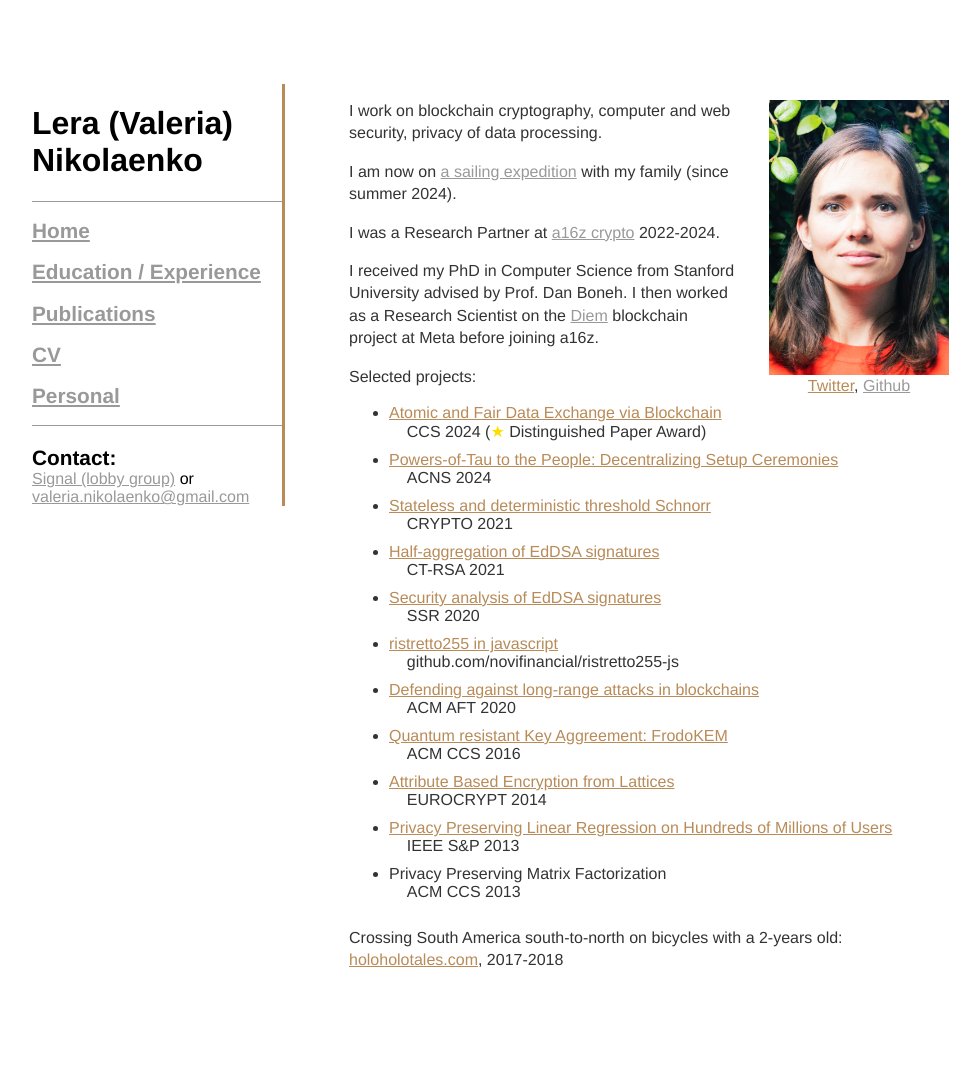
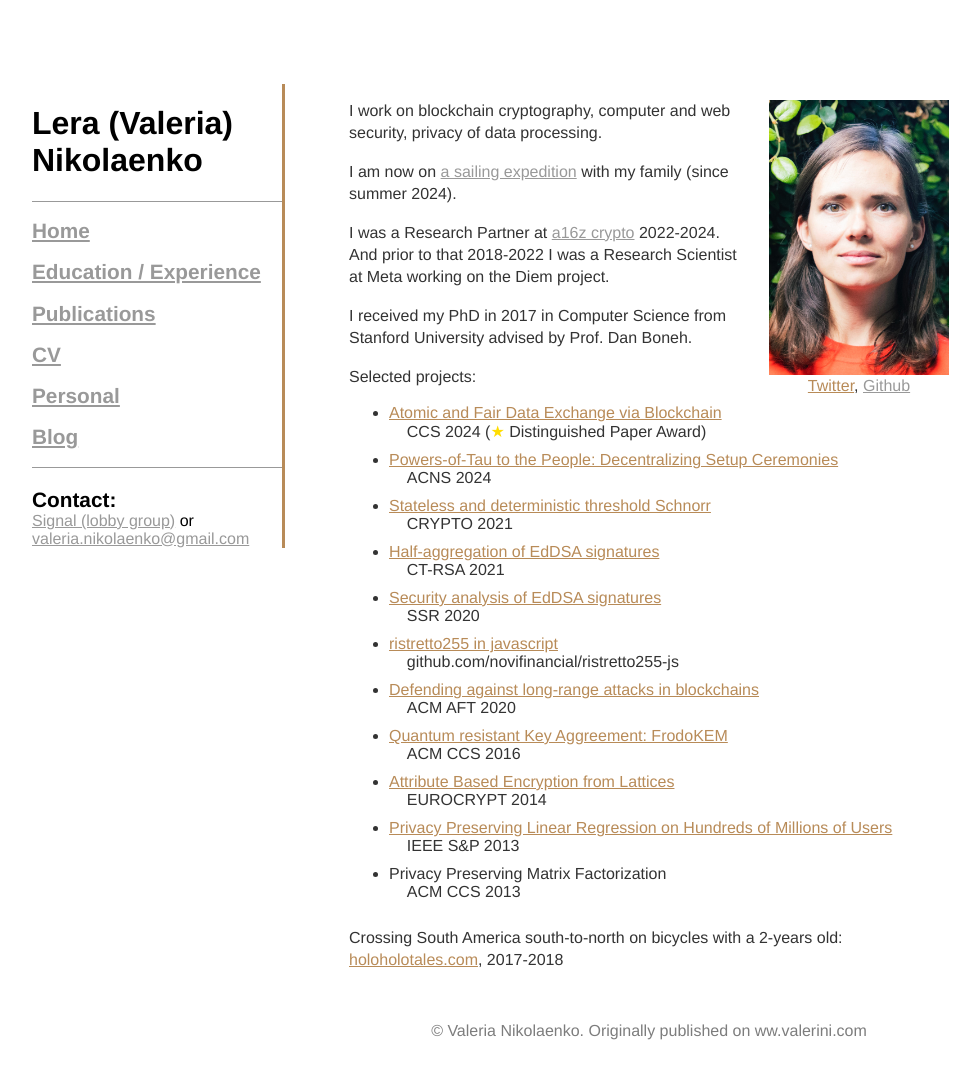
Before and after one commit to valerini/valerini.github.io, a Jekyll site: the page built from index.html, in a window 1280 px wide. Shown: the whole page, without its empty margins (57-1037 px from the left). Built offline with Jekyll 4.4.1, drawn with Linux system fonts in a browser that asks for light colours; before the commit the page ends 988 px from its top, so only the background shows below that.

Commit message:
Adding posts to the website, first post on hashing, edits to personal with more info

```diff
--- a/_layouts/default.html
+++ b/_layouts/default.html
@@ -13,8 +13,8 @@
 
     <title>{{ page.title }}</title>
     <!-- link to main stylesheet -->
-    <link rel="stylesheet" type="text/css" href="css/main.css">
-    <link rel="shortcut icon" href="images/favicon.ico">
+    <link rel="stylesheet" type="text/css" href="/css/main.css">
+    <link rel="shortcut icon" href="/images/favicon.ico">
   </head>
   <body>
     <div class="container">
@@ -27,11 +27,12 @@
 	  </h1>
 	</div>
 	<div class="navigation">
-	  <h2><a href="index.html">Home</a></h2>
-	  <h2><a href="education.html">Education / Experience</a></h2>
-	  <h2><a href="publications.html">Publications</a></h2>
-	  <h2><a href="docs/cv.pdf">CV</a></h2>
-	  <h2><a href="personal.html">Personal</a></h2>
+	  <h2><a href="/index.html">Home</a></h2>
+	  <h2><a href="/education.html">Education / Experience</a></h2>
+	  <h2><a href="/publications.html">Publications</a></h2>
+	  <h2><a href="/docs/cv.pdf">CV</a></h2>
+	  <h2><a href="/personal.html">Personal</a></h2>
+	  <h2><a href="/blog.html">Blog</a></h2>
 	</div>
 	<div class="contact">
 	  <strong class="email">Contact:</strong><br/>
@@ -42,9 +43,11 @@
 
       <div class="content">
 	{{ content }}
+
+	<div class="footer"> &copy; Valeria Nikolaenko. Originally published on ww.valerini.com
+	</div>
       </div>
+
     </div><!-- /.container -->
-    <div class="footer">
-    </div>
   </body>
 </html>
--- a/css/main.css
+++ b/css/main.css
@@ -8,11 +8,6 @@
 .container {
     width: 950px;
     margin: 0px auto;
-}
-
-div.footer {
-    margin-top: 50px;
-    height: 50px;
 }
 
 h2.professional, h2.talks{
@@ -114,11 +109,6 @@
     padding-bottom: 10px;
 }
 
-
-
-
-
-
 nav ul, footer ul {
     font-family:'Helvetica', 'Arial', 'Sans-Serif';
     padding: 0px;
@@ -159,11 +149,6 @@
     padding-top: 20px;
 }
 
-footer {
-    border-top: 1px solid #d5d5d5;
-    font-size: .8em;
-}
-
 ul.posts {
     margin: 20px auto 40px;
     font-size: 1.5em;
@@ -187,3 +172,50 @@
 .red-star {
     color: #ffdd00;
 }
+
+.post-grid {
+  display: grid;
+  grid-template-columns: repeat(auto-fill, minmax(250px, 1fr));
+  gap: 1.5rem;
+}
+
+.post-card {
+  text-decoration: none;
+  color: inherit;
+}
+
+.post-card img {
+  width: 100%;
+  height: 200px;
+  object-fit: cover;
+  display: block;
+}
+
+.post-caption {
+  padding: 0.75rem;
+}
+
+.post-caption h2 {
+  font-size: 1.1rem;
+  margin: 0;
+}
+
+.bordered-table {
+  border-collapse: collapse;
+  margin: 0 auto;
+}
+
+.bordered-table th,
+.bordered-table td {
+  border: 2px solid #eeeeee;
+  padding: 2px 12px 2px 12px;
+  text-align: left;
+}
+
+div.footer {
+    margin-top: 50px;
+    height: 50px;
+    display: block;
+    text-align: center;
+    color: #7d7d7d;
+}
--- a/index.html
+++ b/index.html
@@ -10,8 +10,8 @@
   </div>
   <p>I work on blockchain cryptography, computer and web security, privacy of data processing.<!---do research spanning cryptography, post-quantum and lattice-based security, multi-party protocols, privacy preserving data mining.---></p>
   <p>I am now on <a href="personal.html">a sailing expedition</a> with my family (since summer 2024).</p>
-  <p>I was a Research Partner at <a href="https://a16zcrypto.com/research/">a16z crypto</a> 2022-2024.</p>
-  <p>I received my PhD in Computer Science from Stanford University advised by Prof. Dan Boneh. I then worked as a Research Scientist on the <a href="https://github.com/diem">Diem</a> blockchain project at Meta before joining a16z.</p>
+  <p>I was a Research Partner at <a href="https://a16zcrypto.com/research/">a16z crypto</a> 2022-2024. And prior to that 2018-2022 I was a Research Scientist at Meta working on the Diem project.</p>
+  <p>I received my PhD in 2017 in Computer Science from Stanford University advised by Prof. Dan Boneh.</p>
   <p>Selected projects:
     <ul class="mylist">
       <li><a class="paper" href="https://eprint.iacr.org/2024/418.pdf">Atomic and Fair Data Exchange via Blockchain</a><br/>&nbsp;&nbsp;&nbsp;&nbsp;CCS 2024 (<span class="red-star">★</span> Distinguished Paper Award)</li>
```
Also changed, not shown: _posts/2026-02-06-hashing-in-merkle-trees.md (added, +169 -0 lines), blog.html (added, +21 -0 lines), personal.html (+14 -4 lines), images/Merkle_Damgard_construction.png (added), images/Parallel_vs_Sequential_Hashing.png (added), images/Rust_Hash_Benches.png (added), images/SHA3_SpongeConstruction.png (added), images/SHA_strengths_FIPS_202.png (added), images/Sailing-2025.png (added), 1 other file.
